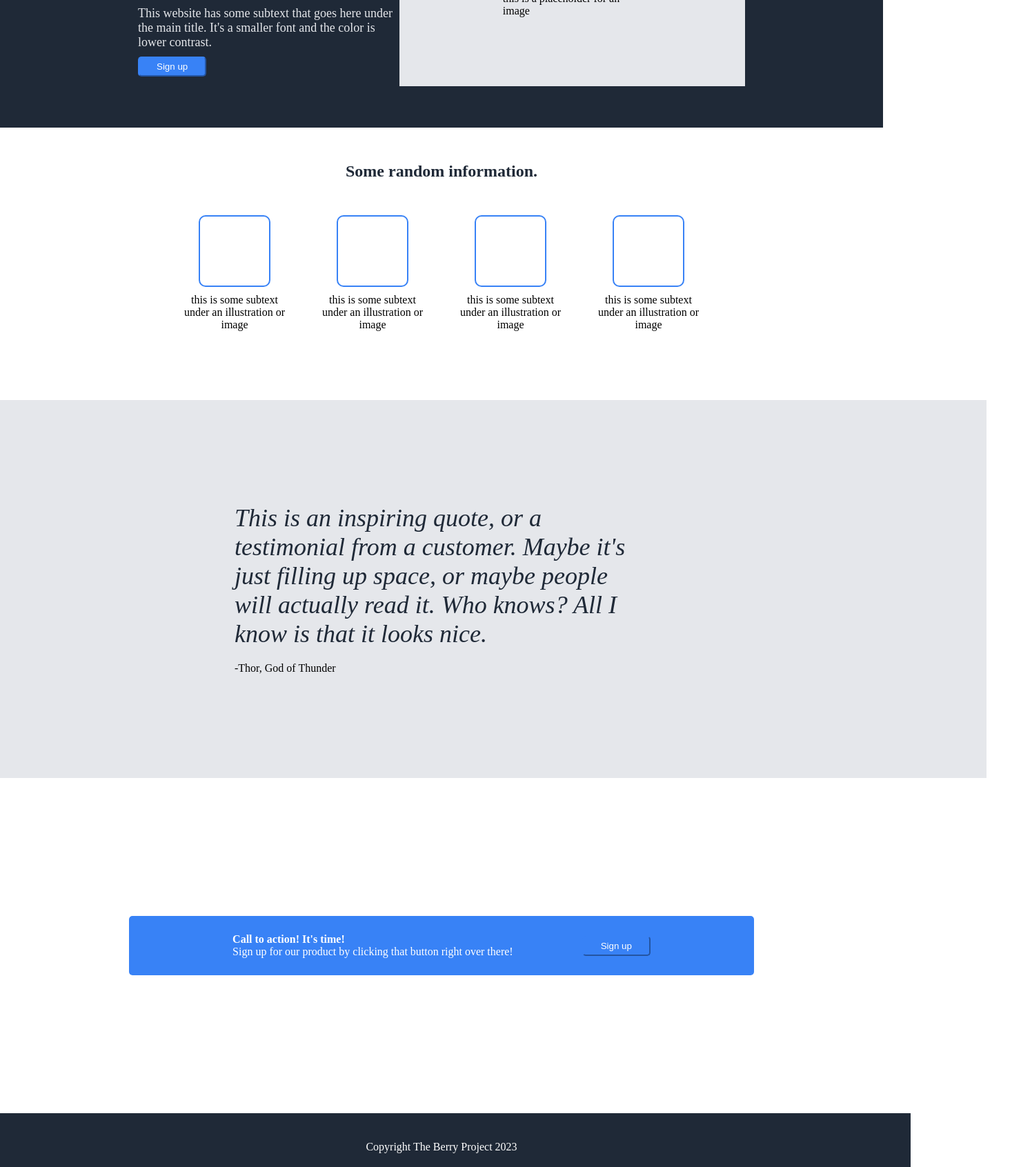
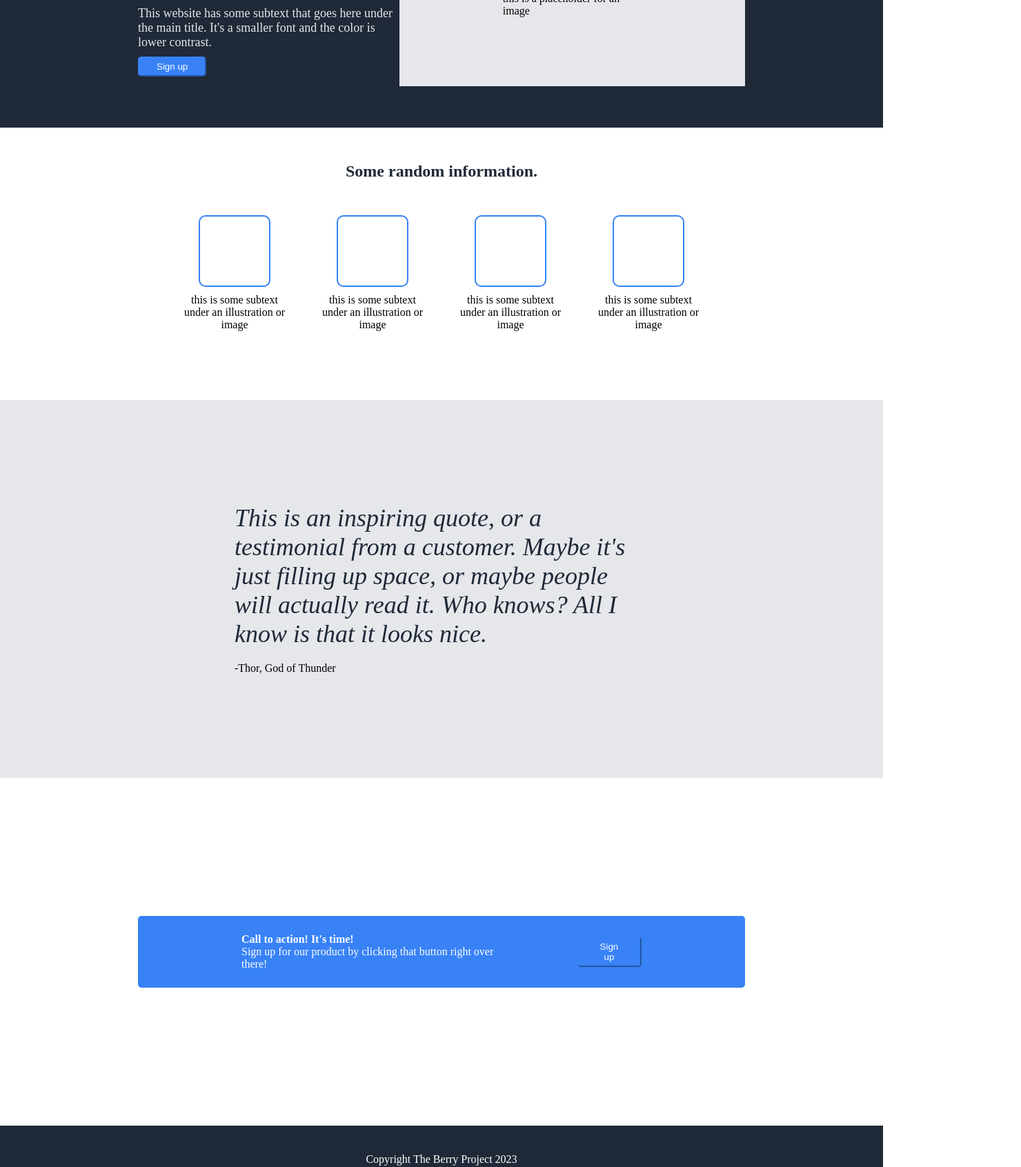
Before and after one commit to berryywise/landing_page, a plain HTML site: page index.html in a window 1280 px wide. Shown: the part 218-1910 px from the top of the page at 69% size, 1480 px wide, since content can reach past the window. Drawn offline with Linux system fonts and the light colour scheme.

Commit message:
fixed width issue in css

```diff
--- a/style.css
+++ b/style.css
@@ -6,15 +6,15 @@
 
 body {
     min-height: 100vh;
+    /* align-items: center; */
+    /* justify-content: space-between; */
+    flex-direction: column;
     display: flex;
-    flex-direction: column;
-    justify-content: space-between;
-    align-items: center;
 }
 
 .hero {
     background-color: #1f2937;
-    width: 100%;
+    /* width: 100%; */
 }
 
 .title-sub, .links {
@@ -81,7 +81,7 @@ body {
 }
 
 .random-container {
-    width: 100%;
+    /* width: 100%; */
     background-color: rgb(255, 255, 255);
     display: flex;
     flex-direction: column;
@@ -119,7 +119,7 @@ body {
     display: flex;
     flex-direction: column;
     align-items: center;
-    width: 100%;
+    /* width: 100%; */
     background-color: #e5e7eb;
     padding: 150px;
     gap: 20px;
@@ -138,7 +138,7 @@ body {
 .footer-container {
     display: flex;
     justify-content: center;
-    width: 100%;
+    /* width: 100%; */
     padding: 200px;
 }
 
@@ -157,7 +157,7 @@ body {
     display: flex;
     justify-content: center;
     background-color: #1f2937;
-    width: 100%;
+    /* width: 100%; */
     padding: 40px;
     color: white;
 }
```
